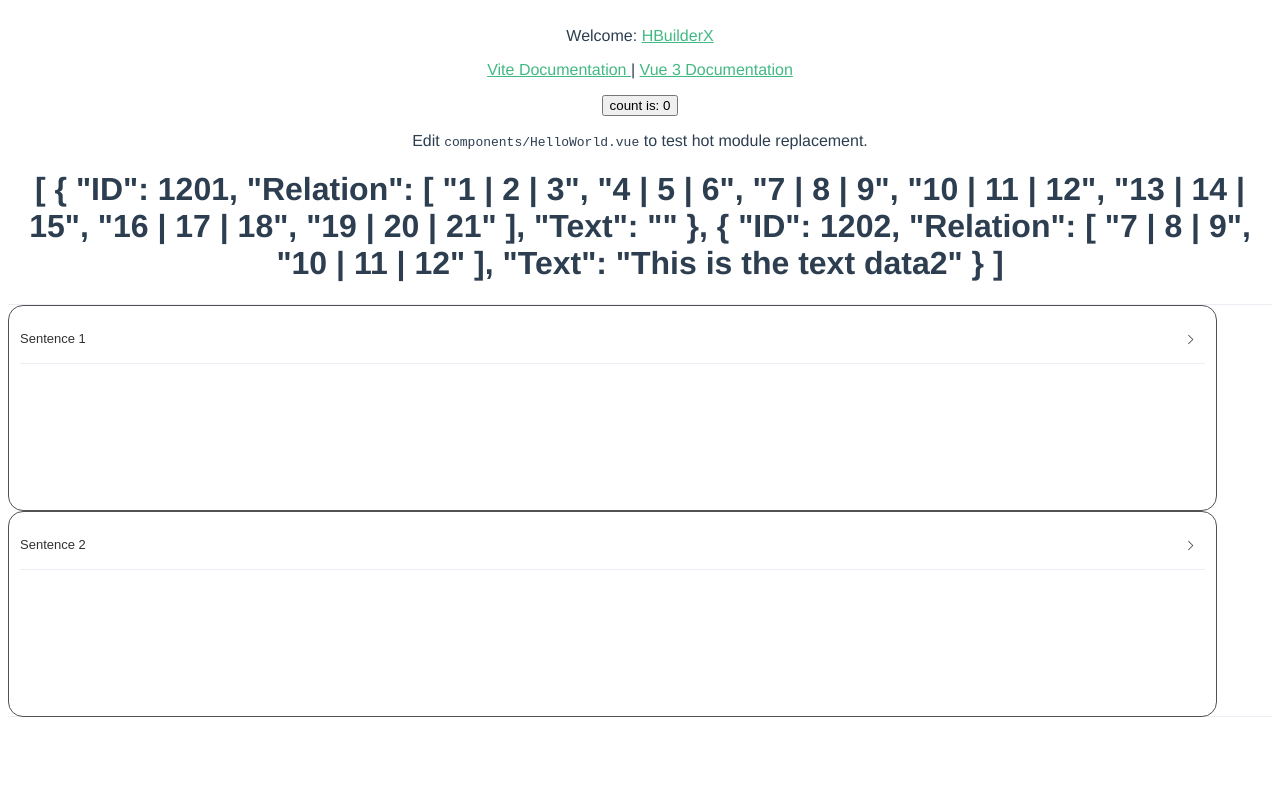
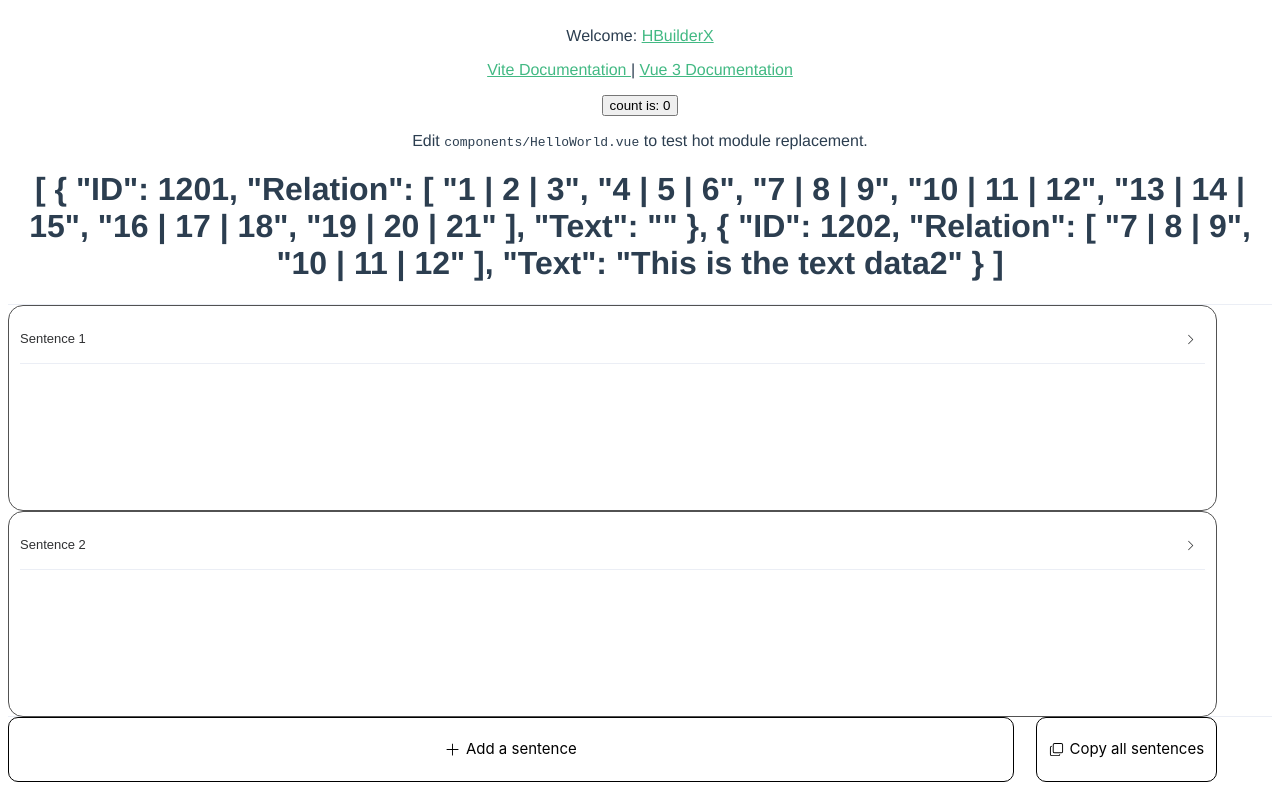
Before and after one commit to kopasxnkliang/IPMN-07, a Vue app in the folder Frontend/: page / in a window 1280 px wide. Shown: the part 317-1107 px from the top of the page. Before the commit the page ends 1042 px from the top, so only its background shows below. Built offline with nearby package versions, Linux system fonts and the light colour scheme.

Commit message:
add buttons

```diff
--- a/Frontend/src/components/senDetail.vue
+++ b/Frontend/src/components/senDetail.vue
@@ -27,12 +27,16 @@
 					</div>
 				</el-collapse-item>
 		</el-collapse>
+		<div :class="'buttonSlip'">
+			<el-button plain :icon="Plus" :class="'addButton'">Add a sentence</el-button>
+			<el-button plain :icon="CopyDocument" :class="'copyButton'">Copy all sentences</el-button>
+		</div>
 	</div>
 </template>
 
 <script setup>
 // import { defineComponent } from "vue";
-import {Delete, Plus} from '@element-plus/icons-vue'
+import {Delete, Plus, CopyDocument} from '@element-plus/icons-vue'
 import { ref } from 'vue';
 
 const baseID = 1200
@@ -265,4 +269,105 @@ function closeTag(tag){
 		flex-grow: 0;
 
 	}
+
+	.buttonSlip{
+		/* Button slip */
+
+		/* Auto layout */
+		display: flex;
+		flex-direction: row;
+		align-items: center;
+		padding: 0px;
+		gap: 10px;
+
+		width: 1209px;
+		height: 65px;
+
+
+		/* Inside auto layout */
+		flex: none;
+		order: 2;
+		align-self: stretch;
+		flex-grow: 0;
+	}
+
+	.addButton{
+		/* Add button */
+
+		box-sizing: border-box;
+
+		/* Auto layout */
+		display: flex;
+		flex-direction: row;
+		justify-content: center;
+		align-items: center;
+		padding: 3px 0px;
+
+/* 		width: 1012px;
+		height: 65px; */
+		width: 80%;
+		height: 100%;
+
+		border: 1px solid #000000;
+		border-radius: 10px;
+
+		/* Inside auto layout */
+		flex: none;
+		order: 0;
+		flex-grow: 1;
+
+
+		/* Add a sentence */
+
+		font-family: 'Inter';
+		font-style: normal;
+		font-weight: 400;
+		font-size: 15px;
+		line-height: 18px;
+		display: flex;
+		align-items: center;
+		text-align: center;
+
+		color: #000000;
+
+	}
+
+	.copyButton{
+		/* Copy button */
+
+		box-sizing: border-box;
+
+		/* Auto layout */
+		display: flex;
+		flex-direction: row;
+		justify-content: center;
+		align-items: center;
+		padding: 3px 0px;
+
+		width: 15%;
+		height: 100%;
+
+		border: 1px solid #000000;
+		border-radius: 10px;
+
+		/* Inside auto layout */
+		flex: none;
+		order: 1;
+		flex-grow: 0;
+
+		/* Copy all sentences */
+
+		font-family: 'Inter';
+		font-style: normal;
+		font-weight: 400;
+		font-size: 15px;
+		line-height: 18px;
+		display: flex;
+		align-items: center;
+		text-align: center;
+
+		color: #000000;
+
+	}
+
 </style>
```
